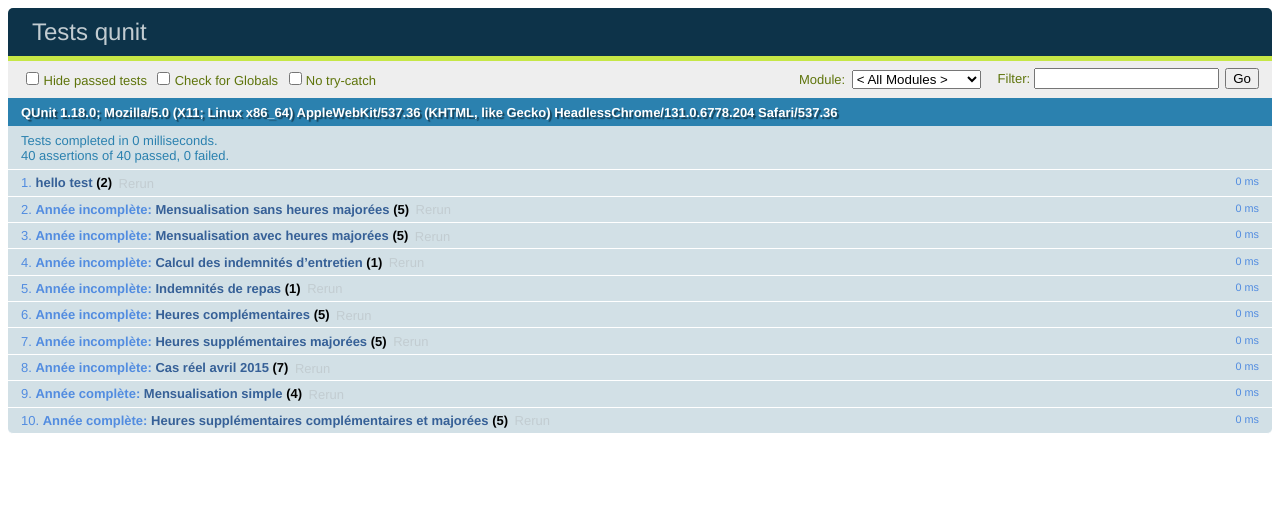
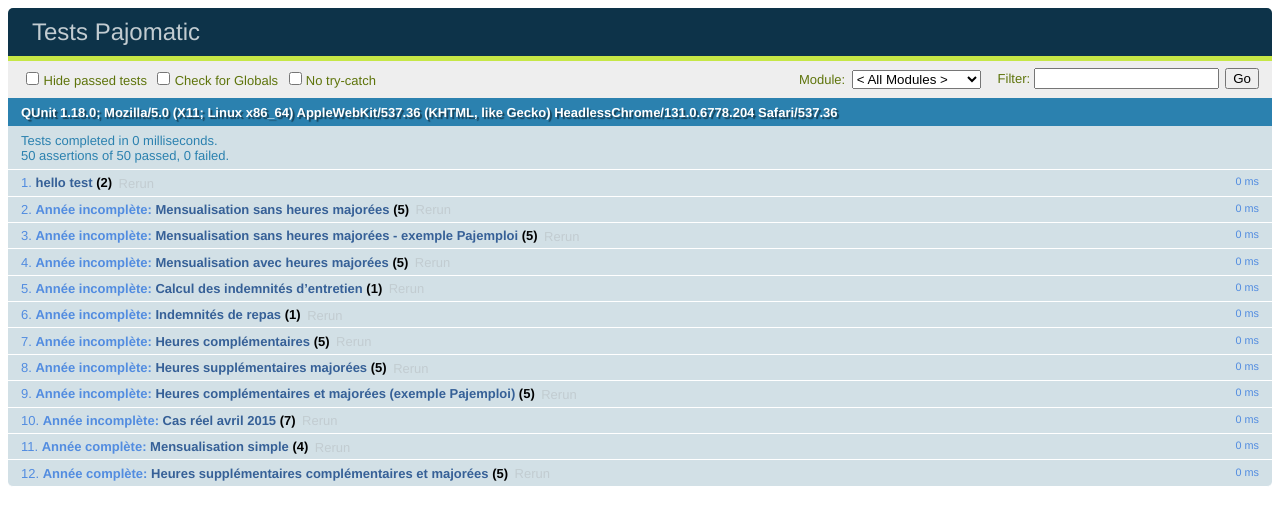
Before and after one commit to tut-tuuut/pajomatic, a Jekyll site: the page unit.html, which Jekyll copies as it is, in a window 1280 px wide. Shown: the top 525 px of the page. Built offline with Jekyll 4.4.1, drawn with Linux system fonts in a browser that asks for light colours; part of the change alters nothing that is shown.

Commit message:
Add: tests for année incomplète

```diff
--- a/js/model.js
+++ b/js/model.js
@@ -14,7 +14,7 @@ var pajomatic_model = (function (undefined) {
 
         var nb_jours_activite = nb_jours_mensualise - input.absences_nb_jours;
         var salaire_h_normales = (nb_heures_normales + nb_heures_complementaires) * input.salaire_net_normal;
-        var salaire_majore = input.salaire_net_normal * (100 + input.majoration_heures_majorees) / 100;
+        var salaire_majore = input.salaire_horaire_majore || input.salaire_net_normal * (100 + input.majoration_heures_majorees) / 100;
         var salaire_h_majorees = nb_heures_majorees * salaire_majore;
         var salaire_hors_conges = (salaire_h_majorees + salaire_h_normales);
         var salaire_net_total = Math.round((salaire_hors_conges + input.montant_conges_payes)*100)/100;
--- a/js/unit/tests.js
+++ b/js/unit/tests.js
@@ -1,4 +1,4 @@
-function getBaseInput() {
+function getBaseInput(type) {
   return {
       nb_semaines : 0,
       nb_jours_par_semaine : 0,
@@ -64,6 +64,42 @@ QUnit.test("Mensualisation sans heures majorées", function(assert) {
   assert.equal(
     subject.salaire_net_total,
     556.05,
+    "Le salaire net total est bien calculé."
+  );
+});
+
+QUnit.test("Mensualisation sans heures majorées - exemple Pajemploi", function(assert) {
+  var input = getBaseInput();
+  input.nb_semaines = 37;
+  input.nb_jours_par_semaine = 4;
+  input.nb_heures_normales = 40;
+  input.salaire_net_normal = 3.00;
+
+  var subject = pajomatic_model.calculateAnneeIncomplete(input);
+
+  assert.equal(
+    subject.nb_heures_normales,
+    123,
+    "Le nombre d’heures normales est bien calculé."
+  );
+  assert.equal(
+    subject.nb_heures_majorees,
+    0,
+    "Le nombre d’heures majorées est bien calculé."
+  );
+  assert.equal(
+    subject.nb_jours_activite,
+    13,
+    "Le nombre de jours d'activité est bien calculé."
+  );
+  assert.equal(
+    subject.total_a_payer,
+    370.00,
+    "Le montant total à payer est bien calculé."
+  );
+  assert.equal(
+    subject.salaire_net_total,
+    370.00,
     "Le salaire net total est bien calculé."
   );
 });
@@ -211,6 +247,53 @@ QUnit.test("Heures supplémentaires majorées", function(assert) {
   assert.equal(
     subject.salaire_net_total,
     616.71,
+    "Le salaire net total est bien calculé."
+  );
+});
+
+
+
+
+
+QUnit.test("Heures complémentaires et majorées (exemple Pajemploi)", function(assert) {
+  var input = getBaseInput();
+  input.nb_supp_majorees = 4;
+  input.majoration_heures_majorees = 20;
+
+  var input = getBaseInput();
+  input.nb_semaines = 37;
+  input.nb_jours_par_semaine = 4;
+  input.nb_heures_normales = 40;
+  input.salaire_net_normal = 3.00;
+  input.nb_supp_majorees = 5;
+  input.nb_supp_complementaires = 5;
+  input.salaire_horaire_majore = 3.50;
+
+  var subject = pajomatic_model.calculateAnneeIncomplete(input);
+
+  assert.equal(
+    subject.nb_heures_normales,
+    123,
+    "Le nombre d’heures normales est bien calculé."
+  );
+  assert.equal(
+    subject.nb_heures_complementaires,
+    5,
+    "Le nombre d’heures complémentaires est bien calculé."
+  );
+  assert.equal(
+    subject.nb_heures_majorees,
+    5,
+    "Le nombre d’heures majorées est bien calculé."
+  );
+  assert.equal(
+    subject.nb_jours_activite,
+    13,
+    "Le nombre de jours d'activité est bien calculé."
+  );
+  assert.equal(
+    subject.salaire_net_total,
+    402.50,
     "Le salaire net total est bien calculé."
   );
 });
--- a/unit.html
+++ b/unit.html
@@ -2,7 +2,7 @@
 <html>
 <head>
   <meta charset="utf-8">
-  <title>Tests qunit</title>
+  <title>Tests Pajomatic</title>
   <link rel="stylesheet" href="js/unit/qunit.css">
 </head>
 <body>
```
